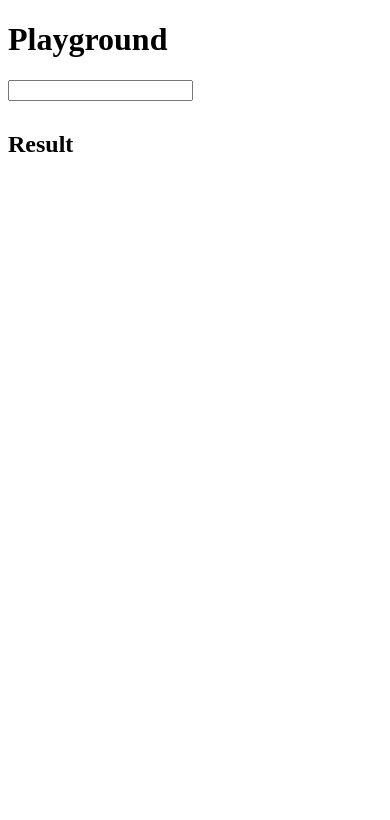
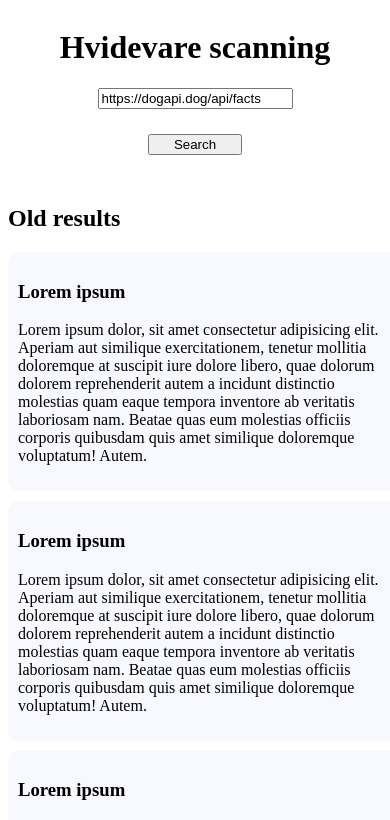
Before and after one commit to ChristianHolm1/hvidevare_scanning, an Angular app in the folder Frontend_Angular/HvidevareScanning/: page / in a window 390 px wide. Shown: the top 820 px of the page. Built offline with nearby package versions, Linux system fonts and the light colour scheme.

Commit message:
Layout
- Improved layout
- Added component logic like ngIf & ngFor to prepare for real data
- Responsive design (media query)
- A bit of design

```diff
--- a/Frontend_Angular/HvidevareScanning/src/app/app.component.html
+++ b/Frontend_Angular/HvidevareScanning/src/app/app.component.html
@@ -1,13 +1,25 @@
-<div>
-  <h1>Playground</h1>
+<div id="search-container">
+  <h1>Hvidevare scanning</h1>
   <input [(ngModel)]="url">
-  <div *ngIf="url.length;">
-    <span>Link: </span>
-    <span>{{ url }}</span>
-    <button (click)="getHtmlFromSite()">Search</button>
-  </div>
-  <div>
-    <h2>Result</h2>
-    <p>{{ result }}</p>
+  <button (click)="getHtmlFromSite()">Search</button>
+</div>
+
+<div *ngIf="result.length" id="result-container">
+  <h2>Results</h2>
+  <div class="result-container">
+    <div *ngFor="let item of results" class="result">
+      <h3>Lorem ipsum</h3>
+      <p>{{ result }}</p>
+    </div>
   </div>
 </div>
+
+<div id="result-container">
+  <h2>Old results</h2>
+  <div class="result-container">
+    <div *ngFor="let item of results" class="result">
+      <h3>Lorem ipsum</h3>
+      <p>Lorem ipsum dolor, sit amet consectetur adipisicing elit. Aperiam aut similique exercitationem, tenetur mollitia doloremque at suscipit iure dolore libero, quae dolorum dolorem reprehenderit autem a incidunt distinctio molestias quam eaque tempora inventore ab veritatis laboriosam nam. Beatae quas eum molestias officiis corporis quibusdam quis amet similique doloremque voluptatum! Autem.</p>
+    </div>
+  </div>
+</div>
--- a/Frontend_Angular/HvidevareScanning/src/app/app.component.scss
+++ b/Frontend_Angular/HvidevareScanning/src/app/app.component.scss
@@ -1,7 +1,31 @@
+#search-container {
+    display: flex;
+    flex-direction: column;
+    align-items: center;
+}
+#result-container {
+    margin-top: 50px;
+    .result-container {
+        display: flex;
+        gap: 10px;
+        @media (max-width: 900px) {
+            flex-direction: column;
+        }
+    }
+    .result {
+        background-color: ghostwhite;
+        padding: 10px;
+        border-radius: 10px;
+        width: 100%;
+    }
+}
+h1 {
+    text-align: center;
+}
 input {
-    margin-bottom: 10px;
+    width: 50%;
+    margin-bottom: 25px;
 }
-
 button {
-    margin-left: 10px;
+    width: 25%;
 }
--- a/Frontend_Angular/HvidevareScanning/src/app/app.component.ts
+++ b/Frontend_Angular/HvidevareScanning/src/app/app.component.ts
@@ -8,8 +8,14 @@ import axios from 'axios';
 })
 export class AppComponent {
   title = 'HvidevareScanning';
-  url:string = '';
+  url:string = 'https://dogapi.dog/api/facts';
   result:string = '';
+  results:Array<string> = [
+    '1',
+    '2',
+    '3',
+    '4',
+  ]
 
   async getHtmlFromSite() {
     try {
```
